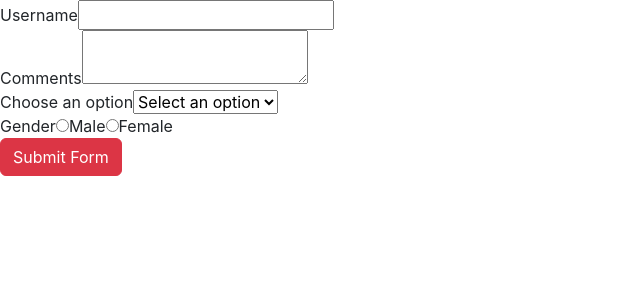
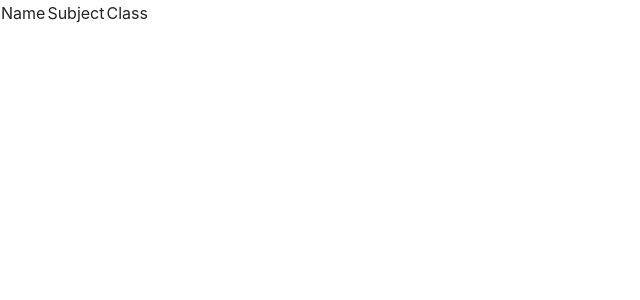
Before and after one commit to AmberTripathi/ReactLearn, a React (Create React App) app: page / in a window 1280 px wide. Shown: the top 300 px of the page, without its empty margins (0-640 px from the left). Built offline with nearby package versions, Linux system fonts and the light colour scheme.

Commit message:
todays last commit

```diff
--- a/src/App.js
+++ b/src/App.js
@@ -15,6 +15,9 @@ import {StyleSheet} from "./MyComponents/StyleSheet"
 import {InlineStyle} from "./MyComponents/InlineStyle";
 import styles from "./MyComponents/appStyles.module.css"
 import {NewForm} from "./MyComponents/NewForm";
+import {FragmentDemo} from "./MyComponents/FragmentDemo";
+import {Table} from "./MyComponents/Table";
+
 function App() {
   return (
     <>
@@ -34,7 +37,9 @@ function App() {
     <h1 className = "error">Error</h1>
     better way to use css in react is to make xyz.module.css
     <span className = {styles.success}>Success</span> */}
-    <NewForm />
+    {/* <NewForm /> */}
+    {/* <FragmentDemo /> */}
+    <Table />
     </>
   );
 }
--- /dev/null
+++ b/src/MyComponents/Column.js
@@ -0,0 +1,14 @@
+import React from 'react'
+
+export function Column() {
+  return (
+    //should be empty inside or use React.Fragment
+    <>
+        <td>Name</td>
+        <td>Subject</td>
+        <td>Class</td>
+    </>
+  )
+}
+
+export default Column
--- /dev/null
+++ b/src/MyComponents/FragmentDemo.js
@@ -0,0 +1,14 @@
+import React, { Component } from "react";
+
+export class FragmentDemo extends Component {
+  render() {
+    return (
+      <React.Fragment>
+        <h1>FragmentDemo</h1>
+        <p>This is a paragraph</p>
+      </React.Fragment>
+    );
+  }
+}
+
+export default FragmentDemo;
--- a/src/MyComponents/NewForm.jsx
+++ b/src/MyComponents/NewForm.jsx
@@ -32,7 +32,7 @@ export class NewForm extends Component {
     //logged as an object
     console.log(this.state);
     alert(
-      `${this.state.username} ${this.state.comments} ${this.state.gender} ${this.state.option}`
+      `${this.state.username} ${this.state.comments} ${this.state.option} ${this.state.gender}`
     );
   };
   render() {
--- /dev/null
+++ b/src/MyComponents/Table.js
@@ -0,0 +1,15 @@
+import React from 'react'
+import {Column} from "./Column";
+export function Table() {
+  return (
+    <table>
+        <tbody>
+            <tr>
+                <Column />
+            </tr>
+        </tbody>
+        </table>
+  )
+}
+
+export default Table
```
